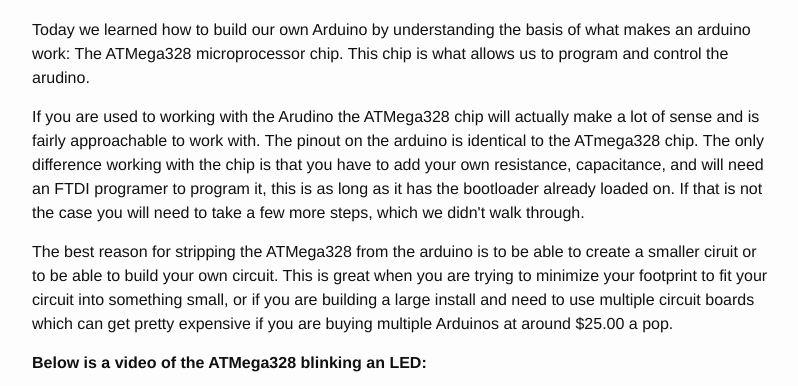
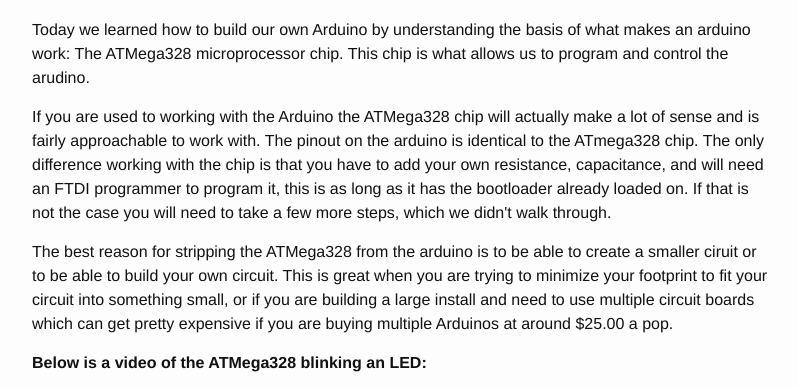
Before and after one commit to mobomusic/mobomusic.github.io, a Jekyll site: the page built from _posts/2016-03-10-Build-Your-Own-Arduino.html, in a window 1280 px wide, cut to the strip 182-568 px from the top of the page. Shown: the whole strip, without its empty margins (238-1036 px from the left). Built offline with Jekyll 4.4.1, drawn with Linux system fonts in a browser that asks for light colours.

Commit message:
spell correct

```diff
--- a/_posts/2016-03-10-Build-Your-Own-Arduino.html
+++ b/_posts/2016-03-10-Build-Your-Own-Arduino.html
@@ -7,7 +7,7 @@
 
 	<p>Today we learned how to build our own Arduino by understanding the basis of what makes an arduino work: The ATMega328 microprocessor chip.  This chip is what allows us to program and control the arudino.</p>
 
-	<p>If you are used to working with the Arudino the ATMega328 chip will actually make a lot of sense and is fairly approachable to work with.  The pinout on the arduino is identical to the ATmega328 chip.  The only difference working with the chip is that you have to add your own resistance, capacitance, and will need an FTDI programer to program it, this is as long as it has the bootloader already loaded on.  If that is not the case you will need to take a few more steps, which we didn't walk through.</p>
+	<p>If you are used to working with the Arduino the ATMega328 chip will actually make a lot of sense and is fairly approachable to work with.  The pinout on the arduino is identical to the ATmega328 chip.  The only difference working with the chip is that you have to add your own resistance, capacitance, and will need an FTDI programmer to program it, this is as long as it has the bootloader already loaded on.  If that is not the case you will need to take a few more steps, which we didn't walk through.</p>
 
 	<p>The best reason for stripping the ATMega328 from the arduino is to be able to create a smaller ciruit or to be able to build your own circuit.  This is great when you are trying to minimize your footprint to fit your circuit into something small, or if you are building a large install and need to use multiple circuit boards which can get pretty expensive if you are buying multiple Arduinos at around $25.00 a pop.</p>
 
```
